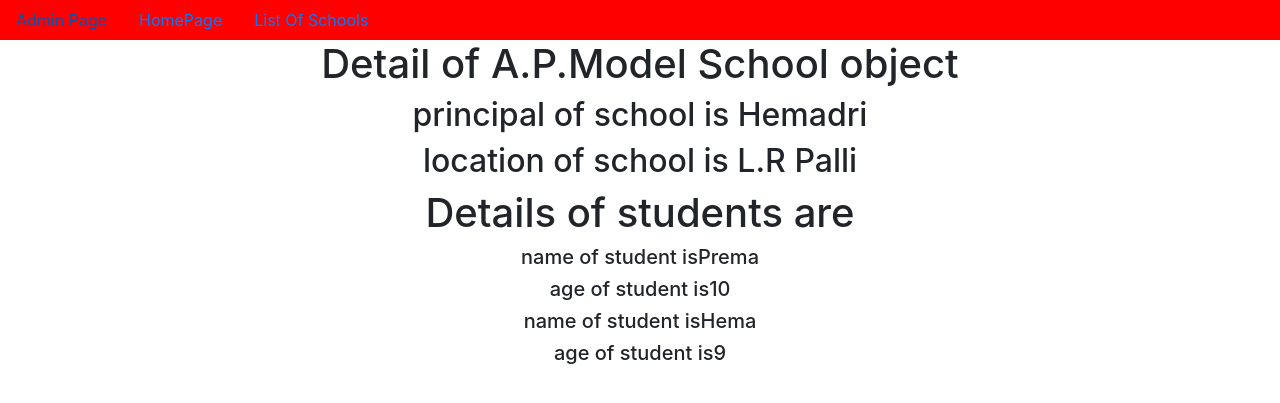
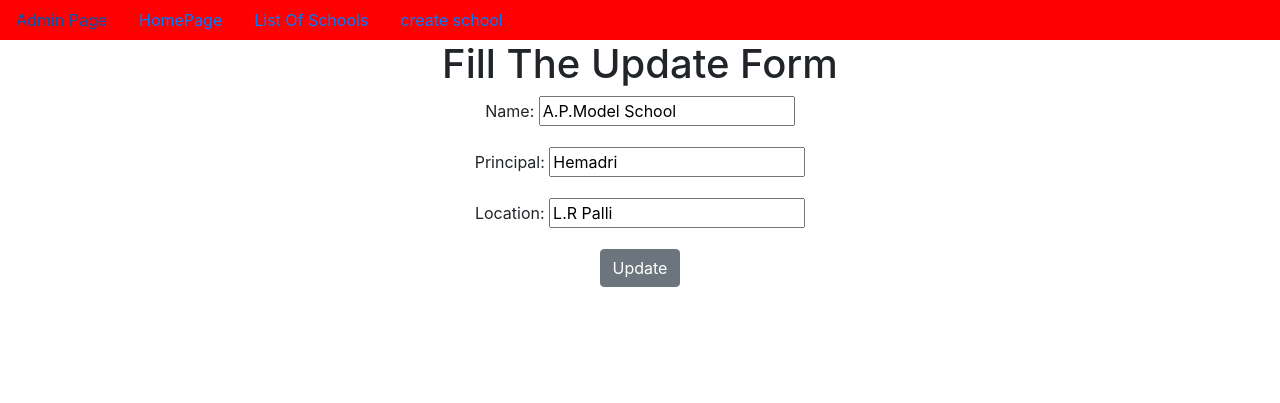
Before and after one commit to deepikagandham/CBV_L_D_UP_DEL_views, a Django app: page /update/2/ in a window 1280 px wide. Shown: the top 403 px of the page. Run offline with Django 4.2, Linux system fonts and the light colour scheme; data comes from the database, SQL or seed files in the repository.

Commit message:
first commit

```diff
--- a/app/views.py
+++ b/app/views.py
@@ -1,8 +1,8 @@
 from django.shortcuts import render
 from app.models import*
 # Create your views here.
-from django.views.generic import TemplateView,ListView,DetailView
-
+from django.views.generic import DeleteView,UpdateView,TemplateView,ListView,DetailView,CreateView
+from django.urls import reverse_lazy
 class home(TemplateView):
     template_name='app/home.html'
 
@@ -13,3 +13,15 @@ class SchoolList(ListView):
 class SchoolDetail(DetailView):
     model=School
     context_object_name='sclobject'
+class SchoolCreate(CreateView):
+    model=School
+    fields='__all__'
+
+class SchoolUpdate(UpdateView):
+    model=School
+    fields='__all__'
+
+class Schooldelete(DeleteView):
+    model=School
+    context_object_name='schoolobject'
+    success_url=reverse_lazy('SchoolList')
--- a/project49/urls.py
+++ b/project49/urls.py
@@ -20,8 +20,10 @@ urlpatterns = [
     path('admin/', admin.site.urls),
     path('home/',home.as_view(),name='home'),
     path('SchoolList/',SchoolList.as_view(),name='SchoolList'),
+    path('SchoolCreate/',SchoolCreate.as_view(),name='SchoolCreate'),
 
 
-
+    re_path('^update/(?P<pk>\d+)/',SchoolUpdate.as_view(),name='SchoolUpdate'),
+    re_path('^delete/(?P<pk>\d+)/',Schooldelete.as_view(),name='Schooldelete'),
     re_path('(?P<pk>\d+)/',SchoolDetail.as_view(),name='detail'),
 ]
--- a/templates/app/dummy.html
+++ b/templates/app/dummy.html
@@ -17,6 +17,7 @@
         <a href="{% url 'admin:index' %}" class="nav-link">Admin Page</a>
         <a href="{% url 'home' %}" class="nav-link">HomePage</a>
         <a href="{% url 'SchoolList' %}" class="nav-link">List Of Schools</a>
+        <a href="{% url 'SchoolCreate' %}" class="nav-link">create school</a>
 
     </nav>
 
--- a/templates/app/school_detail.html
+++ b/templates/app/school_detail.html
@@ -14,6 +14,8 @@
    <h5>age of student is{{i.sage}}</h5>
 {% endfor %}
 
+<h6><a href="{% url 'SchoolUpdate' pk=sclobject.pk %}" class="btn btn-danger">UpdateData</a></h6>
 
+<h6><a href="{% url 'Schooldelete' pk=sclobject.pk %}" class="btn btn-danger">DeleteData</a></h6>
 
 {% endblock %}
--- /dev/null
+++ b/templates/app/school_form.html
@@ -0,0 +1,28 @@
+{% extends 'app/dummy.html' %}
+
+{% block title %}
+    <title>Create Page</title>
+{% endblock %}
+
+{% block body_block  %}
+
+{% if form.instance.pk %}
+    <h1>Fill The Update Form</h1>
+{% else %}
+
+    <h1>Fill The Create Form</h1>
+{% endif %}
+
+<form method="POST">
+    {% csrf_token %}
+
+        {{form.as_p}}
+
+{% if form.instance.pk %}
+    <input type="submit" value="Update" class="btn btn-secondary">
+{% else %}
+    <input type="submit" value="Create" class="btn btn-success">
+
+{% endif %}
+</form>
+{% endblock %}
```
Also changed, not shown: templates/app/school_confirm_delete.html (added, +13 -0 lines).
